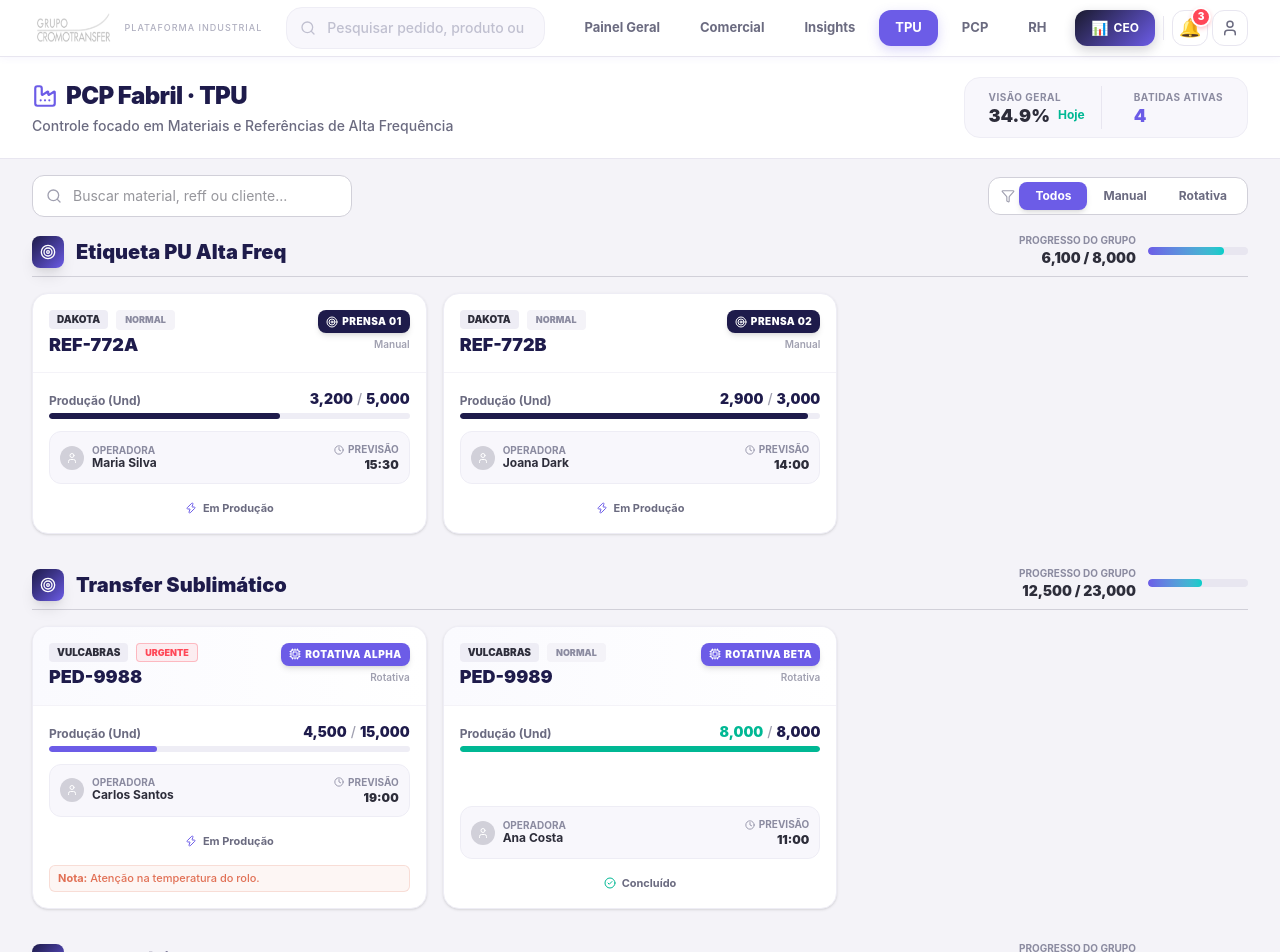
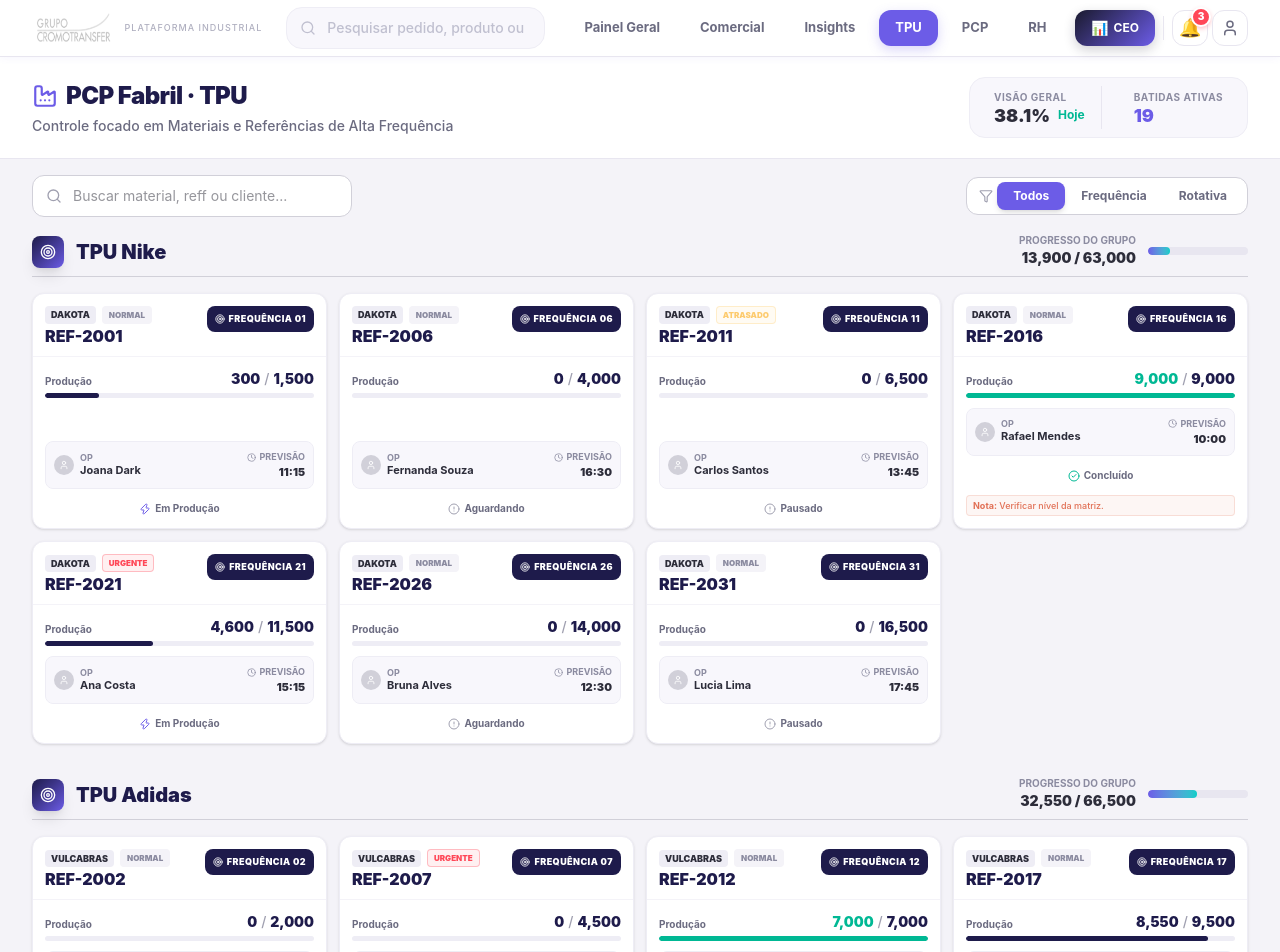
Before and after one commit to cedruoficial/aicro, a React (Vite) app in the folder frontend-v2/: page /tpu in a window 1280 px wide. Shown: the top 952 px of the page. Built offline with nearby package versions, Linux system fonts and the light colour scheme.

Commit message:
feat: optimize TPU layout for high density and update Frequencia labels

```diff
--- a/frontend-v2/src/data/mockTPU.ts
+++ b/frontend-v2/src/data/mockTPU.ts
@@ -1,89 +1,73 @@
-import type { TPUJob } from '../types/tpu';
+import type { TPUJob, MachineType, JobPriority } from '../types/tpu';
 
-export const MOCK_TPU_JOBS: TPUJob[] = [
-  {
-    id: 'tpu-1',
-    material: 'Etiqueta PU Alta Freq',
-    reference: 'REF-772A',
-    client: 'Dakota',
-    machineType: 'Manual',
-    machineName: 'Prensa 01',
-    operator: { id: 'op-1', name: 'Maria Silva' },
-    quantityRequested: 5000,
-    quantityProduced: 3200,
-    priority: 'Normal',
-    forecastEnd: '15:30',
-    status: 'Em Produção'
-  },
-  {
-    id: 'tpu-2',
-    material: 'Etiqueta PU Alta Freq',
-    reference: 'REF-772B',
-    client: 'Dakota',
-    machineType: 'Manual',
-    machineName: 'Prensa 02',
-    operator: { id: 'op-2', name: 'Joana Dark' },
-    quantityRequested: 3000,
-    quantityProduced: 2900,
-    priority: 'Normal',
-    forecastEnd: '14:00',
-    status: 'Em Produção'
-  },
-  {
-    id: 'tpu-3',
-    material: 'Transfer Sublimático',
-    reference: 'PED-9988',
-    client: 'Vulcabras',
-    machineType: 'Rotativa',
-    machineName: 'Rotativa Alpha',
-    operator: { id: 'op-3', name: 'Carlos Santos' },
-    quantityRequested: 15000,
-    quantityProduced: 4500,
-    priority: 'Urgente',
-    forecastEnd: '19:00',
-    status: 'Em Produção',
-    notes: 'Atenção na temperatura do rolo.'
-  },
-  {
-    id: 'tpu-4',
-    material: 'Transfer Sublimático',
-    reference: 'PED-9989',
-    client: 'Vulcabras',
-    machineType: 'Rotativa',
-    machineName: 'Rotativa Beta',
-    operator: { id: 'op-4', name: 'Ana Costa' },
-    quantityRequested: 8000,
-    quantityProduced: 8000,
-    priority: 'Normal',
-    forecastEnd: '11:00',
-    status: 'Concluído'
-  },
-  {
-    id: 'tpu-5',
-    material: 'Holográfico Star',
-    reference: 'REF-001X',
-    client: 'Bibi',
-    machineType: 'Manual',
-    machineName: 'Prensa 05',
-    operator: { id: 'op-5', name: 'Lucia Lima' },
-    quantityRequested: 1200,
-    quantityProduced: 300,
-    priority: 'Atrasado',
-    forecastEnd: '12:00',
-    status: 'Em Produção'
-  },
-  {
-    id: 'tpu-6',
-    material: 'Holográfico Star',
-    reference: 'REF-002Y',
-    client: 'Bibi',
-    machineType: 'Rotativa',
-    machineName: 'Rotativa Gama',
-    operator: { id: 'op-6', name: 'Marcos Paulo' },
-    quantityRequested: 22000,
-    quantityProduced: 0,
-    priority: 'Normal',
-    forecastEnd: 'Amanhã 10:00',
-    status: 'Aguardando'
+const generateMockData = (): TPUJob[] => {
+  const jobs: TPUJob[] = [];
+  const operators = ['Maria Silva', 'Joana Dark', 'Carlos Santos', 'Ana Costa', 'Lucia Lima', 'Marcos Paulo', 'Fernanda Souza', 'Rafael Mendes', 'Bruna Alves'];
+  const materials = ['TPU Flamengo', 'TPU Nike', 'TPU Adidas', 'TPU Puma', 'TPU Umbro'];
+  const clients = ['Bibi', 'Dakota', 'Vulcabras', 'Grendene', 'Beira Rio'];
+
+  let idCounter = 1;
+
+  for (let i = 1; i <= 35; i++) {
+    const isRotativa = i % 5 === 0;
+    const mType: MachineType = isRotativa ? 'Rotativa' : 'Frequência';
+    const mName = isRotativa ? `Rotativa ${String(Math.ceil(i/5)).padStart(2, '0')}` : `Frequência ${String(i).padStart(2, '0')}`;
+    const material = materials[i % materials.length];
+    const client = clients[i % clients.length];
+
+    // Aleatórios para status
+    const statuses = ['Concluído', 'Em Produção', 'Aguardando', 'Pausado'] as const;
+    const status = statuses[i % statuses.length];
+
+    // Aleatórios para prioridade
+    let priority: JobPriority = 'Normal';
+    if (i % 7 === 0) priority = 'Urgente';
+    if (i % 11 === 0) priority = 'Atrasado';
+
+    const qtyReq = 1000 + (idCounter * 500);
+    let qtyProd = 0;
+    if (status === 'Concluído') qtyProd = qtyReq;
+    else if (status === 'Em Produção') qtyProd = Math.floor(qtyReq * ((idCounter % 9) / 10 + 0.1));
+
+    jobs.push({
+      id: `tpu-${idCounter}`,
+      material,
+      reference: `REF-${2000 + idCounter}`,
+      client,
+      machineType: mType,
+      machineName: mName,
+      operator: { id: `op-${i % operators.length}`, name: operators[i % operators.length] },
+      quantityRequested: qtyReq,
+      quantityProduced: qtyProd,
+      priority,
+      forecastEnd: `${String(10 + (i % 8)).padStart(2, '0')}:${String((i * 15) % 60).padStart(2, '0')}`,
+      status,
+      notes: i % 8 === 0 ? 'Verificar nível da matriz.' : undefined
+    });
+    idCounter++;
   }
-];
+
+  // Adding a few more items to the same material to test grouping
+  for (let i = 1; i <= 10; i++) {
+    const material = materials[0]; // TPU Flamengo
+    jobs.push({
+      id: `tpu-${idCounter}`,
+      material,
+      reference: `REF-${3000 + idCounter}`,
+      client: 'Flamengo Oficial',
+      machineType: 'Frequência',
+      machineName: `Frequência ${String(30 + i).padStart(2, '0')}`,
+      operator: { id: `op-1`, name: operators[0] },
+      quantityRequested: 5000,
+      quantityProduced: 2500,
+      priority: 'Urgente',
+      forecastEnd: '16:00',
+      status: 'Em Produção'
+    });
+    idCounter++;
+  }
+
+  return jobs;
+};
+
+export const MOCK_TPU_JOBS: TPUJob[] = generateMockData();
--- a/frontend-v2/src/pages/TPU.tsx
+++ b/frontend-v2/src/pages/TPU.tsx
@@ -5,7 +5,7 @@ import { Target, AlertCircle, Clock, Zap, CheckCircle2, User, Factory, Cpu, Sear
 
 export function TPU() {
   const [searchTerm, setSearchTerm] = useState('');
-  const [filterType, setFilterType] = useState<'Todos' | 'Manual' | 'Rotativa'>('Todos');
+  const [filterType, setFilterType] = useState<'Todos' | 'Frequência' | 'Rotativa'>('Todos');
 
   // Filtragem e Agrupamento
   const groupedData = useMemo(() => {
@@ -87,7 +87,7 @@ export function TPU() {
 
         <div className="flex items-center bg-white rounded-xl border border-[#D1D0D9] p-1 w-full md:w-auto overflow-x-auto">
           <Filter size={14} className="text-[#A0A0B0] ml-2 mr-1" />
-          {(['Todos', 'Manual', 'Rotativa'] as const).map(f => (
+          {(['Todos', 'Frequência', 'Rotativa'] as const).map(f => (
             <button
               key={f}
               onClick={() => setFilterType(f)}
@@ -142,7 +142,7 @@ export function TPU() {
                   </div>
 
                   {/* CARTÕES DAS MÁQUINAS/REFERÊNCIAS */}
-                  <div className="grid grid-cols-1 md:grid-cols-2 xl:grid-cols-3 gap-4">
+                  <div className="grid grid-cols-1 sm:grid-cols-2 lg:grid-cols-3 xl:grid-cols-4 2xl:grid-cols-5 gap-3">
                     {group.jobs.map(job => <JobCard key={job.id} job={job} />)}
                   </div>
                 </div>
@@ -172,42 +172,41 @@ function JobCard({ job }: { job: TPUJob }) {
     <AlertCircle size={12} className="text-[#A0A0B0]" />;
 
   return (
-    <div className="bg-white rounded-2xl border border-[#EEEDF5] shadow-sm hover:shadow-[0_8px_30px_rgb(0,0,0,0.04)] transition-all overflow-hidden flex flex-col group">
+    <div className="bg-white rounded-xl border border-[#EEEDF5] shadow-sm hover:shadow-md transition-all overflow-hidden flex flex-col group">
       {/* CABEÇALHO DO CARTÃO */}
-      <div className={`p-4 border-b border-[#F4F3F8] flex justify-between items-start ${isRotativa ? 'bg-gradient-to-r from-[#FAFAFE] to-white' : ''}`}>
-        <div>
-           <div className="flex items-center gap-2 mb-1">
-             <span className="text-[10px] font-black uppercase px-2 py-0.5 rounded text-[#2D2D3A] bg-[#EEEDF5]">
+      <div className={`p-3 border-b border-[#F4F3F8] flex justify-between items-start ${isRotativa ? 'bg-[#FAFAFE]' : ''}`}>
+        <div className="flex-1 min-w-0 pr-2">
+           <div className="flex items-center gap-1.5 mb-1 flex-wrap">
+             <span className="text-[9px] font-black uppercase px-1.5 py-0.5 rounded text-[#2D2D3A] bg-[#EEEDF5]">
                {job.client}
              </span>
-             <span className={`text-[9px] font-black uppercase px-2 py-0.5 rounded border ${priorityColor}`}>
+             <span className={`text-[8px] font-black uppercase px-1.5 py-0.5 rounded border ${priorityColor}`}>
                {job.priority}
              </span>
            </div>
-           <h3 className="text-lg font-black text-[#1E1B4B] leading-tight">{job.reference}</h3>
+           <h3 className="text-base font-black text-[#1E1B4B] leading-none truncate" title={job.reference}>{job.reference}</h3>
         </div>
-        <div className="flex flex-col items-end">
-          <div className={`flex items-center gap-1 text-[10px] font-black uppercase tracking-wider px-2 py-1 rounded-lg ${isRotativa ? 'bg-[#6C5CE7] text-white shadow-md' : 'bg-[#1E1B4B] text-white shadow-md'}`}>
-            {isRotativa ? <Cpu size={12} /> : <Target size={12} />}
+        <div className="flex flex-col items-end shrink-0">
+          <div className={`flex items-center gap-1 text-[9px] font-black uppercase tracking-wider px-2 py-1.5 rounded-lg ${isRotativa ? 'bg-[#6C5CE7] text-white' : 'bg-[#1E1B4B] text-white'}`}>
+            {isRotativa ? <Cpu size={10} /> : <Target size={10} />}
             {job.machineName}
           </div>
-          <span className="text-[10px] font-semibold text-[#A0A0B0] mt-1">{job.machineType}</span>
         </div>
       </div>
 
       {/* CORPO DO CARTÃO */}
-      <div className="p-4 flex-1 flex flex-col gap-3">
+      <div className="p-3 flex-1 flex flex-col gap-2.5">
         {/* Progresso de Produção */}
         <div>
           <div className="flex justify-between items-end mb-1">
-            <span className="text-xs font-bold text-[#6B6B80]">Produção (Und)</span>
+            <span className="text-[10px] font-bold text-[#6B6B80]">Produção</span>
             <span className="text-sm font-black text-[#1E1B4B]">
               <span className={progress === 100 ? 'text-[#00B894]' : ''}>{job.quantityProduced.toLocaleString()}</span>
               <span className="text-[#A0A0B0] font-medium mx-1">/</span>
               {job.quantityRequested.toLocaleString()}
             </span>
           </div>
-          <div className="w-full h-[6px] bg-[#EEEDF5] rounded-full overflow-hidden">
+          <div className="w-full h-[5px] bg-[#EEEDF5] rounded-full overflow-hidden">
             <div
               className={`h-full rounded-full transition-all duration-1000 ${progress === 100 ? 'bg-[#00B894]' : isRotativa ? 'bg-[#6C5CE7]' : 'bg-[#1E1B4B]'}`}
               style={{ width: `${progress}%` }}
@@ -216,35 +215,34 @@ function JobCard({ job }: { job: TPUJob }) {
         </div>
 
         {/* Infos de Rodapé */}
-        <div className="flex justify-between items-center bg-[#F8F7FC] p-2.5 rounded-xl border border-[#EEEDF5] mt-auto">
-          <div className="flex items-center gap-2">
-            <div className="w-6 h-6 rounded-full bg-[#D1D0D9] flex items-center justify-center text-white">
-              <User size={12} />
+        <div className="flex justify-between items-center bg-[#F8F7FC] p-2 rounded-lg border border-[#EEEDF5] mt-auto">
+          <div className="flex items-center gap-1.5 min-w-0 pr-2">
+            <div className="w-5 h-5 rounded-full bg-[#D1D0D9] flex items-center justify-center text-white shrink-0">
+              <User size={10} />
             </div>
-            <div className="flex flex-col">
-              <span className="text-[10px] text-[#8B8BA0] uppercase font-bold leading-none">Operadora</span>
-              <span className="text-xs font-bold text-[#2D2D3A]">{job.operator.name}</span>
+            <div className="flex flex-col truncate">
+              <span className="text-[9px] text-[#8B8BA0] uppercase font-bold leading-none truncate">Op</span>
+              <span className="text-[11px] font-bold text-[#2D2D3A] truncate">{job.operator.name}</span>
             </div>
           </div>
 
-          <div className="text-right flex flex-col items-end">
-            <div className="flex items-center gap-1">
-              <Clock size={10} className="text-[#8B8BA0]" />
-              <span className="text-[10px] text-[#8B8BA0] uppercase font-bold">Previsão</span>
+          <div className="text-right flex flex-col items-end shrink-0 pl-2">
+            <div className="flex items-center gap-1 text-[9px] text-[#8B8BA0] uppercase font-bold">
+              <Clock size={9} /> Previsão
             </div>
-            <span className="text-xs font-black text-[#2D2D3A]">{job.forecastEnd}</span>
+            <span className="text-[11px] font-black text-[#2D2D3A]">{job.forecastEnd}</span>
           </div>
         </div>
 
         {/* Status */}
-        <div className="flex items-center gap-1.5 justify-center mt-1">
+        <div className="flex items-center gap-1 justify-center mt-0.5">
           {statusIcon}
-          <span className="text-[11px] font-bold text-[#6B6B80]">{job.status}</span>
+          <span className="text-[10px] font-bold text-[#6B6B80]">{job.status}</span>
         </div>
 
         {/* Notas Adicionais */}
         {job.notes && (
-          <div className="mt-1 text-[11px] text-[#E17055] font-medium px-2 py-1 bg-[#E1705510] rounded-md border border-[#E1705530]">
+          <div className="mt-0.5 text-[9px] text-[#E17055] font-medium px-1.5 py-1 bg-[#E1705510] rounded border border-[#E1705530] leading-tight">
              <strong>Nota:</strong> {job.notes}
           </div>
         )}
--- a/frontend-v2/src/types/tpu.ts
+++ b/frontend-v2/src/types/tpu.ts
@@ -1,4 +1,4 @@
-export type MachineType = 'Manual' | 'Rotativa';
+export type MachineType = 'Frequência' | 'Rotativa';
 export type JobPriority = 'Normal' | 'Urgente' | 'Atrasado';
 
 export interface TPUOperator {
```
